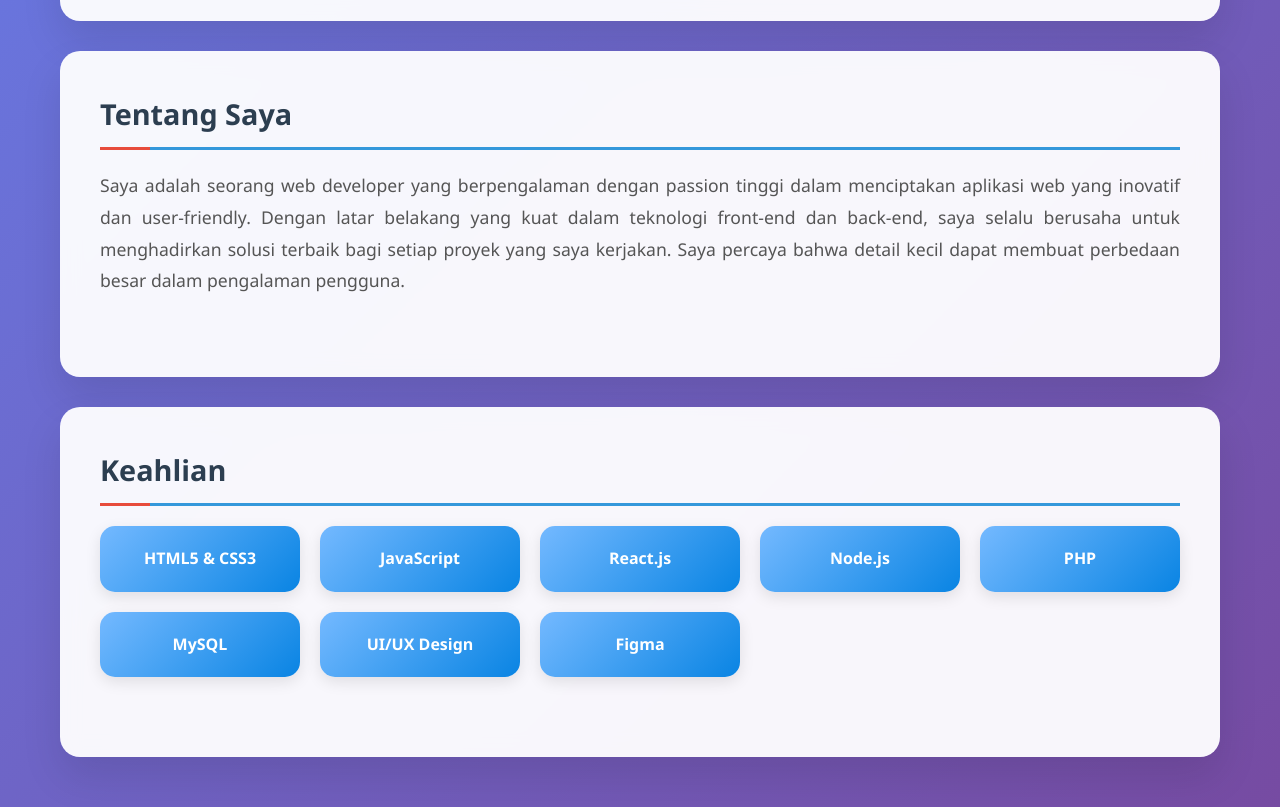
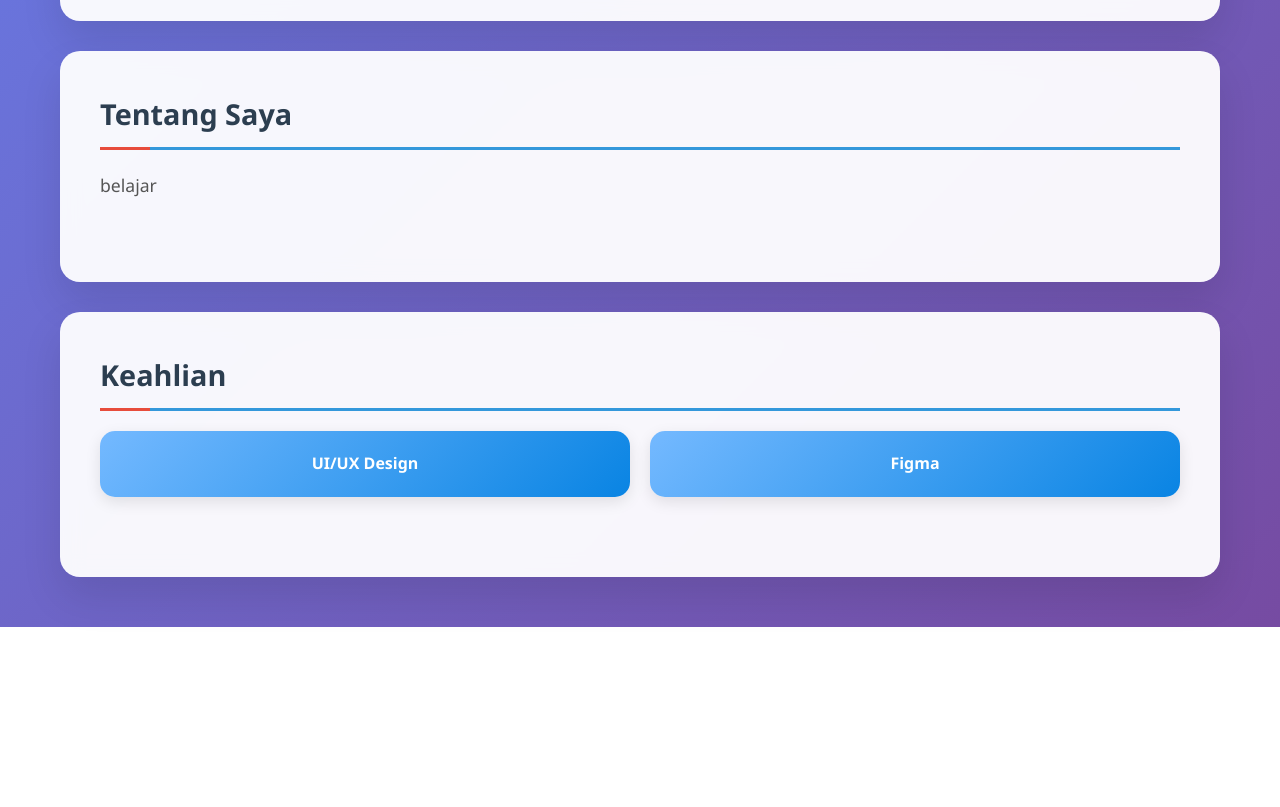
Before and after one commit to alvin-surbakti/latihan_bisdig, a plain HTML site: page web.html in a window 1280 px wide. Shown: the part 479-1286 px from the top of the page. After the commit the page ends 1106 px from the top, so only its background shows below. Drawn offline with Linux system fonts and the light colour scheme.

Commit message:
web latihan

```diff
--- a/web.html
+++ b/web.html
@@ -292,11 +292,7 @@
             <div class="section">
                 <h2 class="section-title">Tentang Saya</h2>
                 <p class="about-text">
-                    Saya adalah seorang web developer yang berpengalaman dengan passion tinggi dalam menciptakan
-                    aplikasi web yang inovatif dan user-friendly. Dengan latar belakang yang kuat dalam teknologi
-                    front-end dan back-end, saya selalu berusaha untuk menghadirkan solusi terbaik bagi setiap
-                    proyek yang saya kerjakan. Saya percaya bahwa detail kecil dapat membuat perbedaan besar dalam
-                    pengalaman pengguna.
+                    belajar
                 </p>
             </div>
         </div>
@@ -305,12 +301,6 @@
             <div class="section">
                 <h2 class="section-title">Keahlian</h2>
                 <div class="skills-grid">
-                    <div class="skill-item">HTML5 & CSS3</div>
-                    <div class="skill-item">JavaScript</div>
-                    <div class="skill-item">React.js</div>
-                    <div class="skill-item">Node.js</div>
-                    <div class="skill-item">PHP</div>
-                    <div class="skill-item">MySQL</div>
                     <div class="skill-item">UI/UX Design</div>
                     <div class="skill-item">Figma</div>
                 </div>
```
